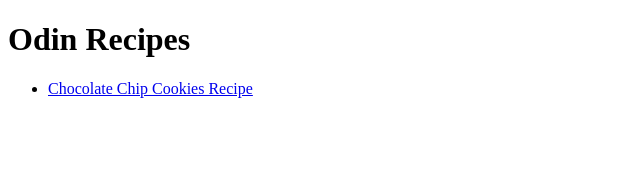
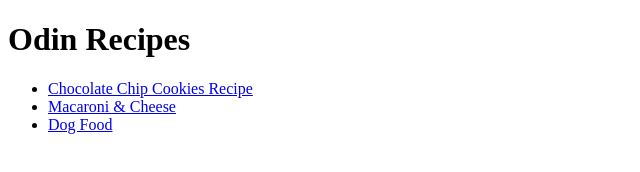
Before and after one commit to jwpettit/odin-recipes, a plain HTML site: page index.html in a window 1280 px wide. Shown: the whole page, without its empty margins (0-640 px from the left). Drawn offline with Linux system fonts and the light colour scheme.

Commit message:
Add Macaroni and Dog Food to list

```diff
--- a/index.html
+++ b/index.html
@@ -9,6 +9,8 @@
     <h1>Odin Recipes</h1>
     <ul>
         <li><a href="recipes/cookie.html">Chocolate Chip Cookies Recipe</a></li>
+        <li><a href="recipes/macaroni.html">Macaroni & Cheese</a></li>
+        <li><a href="recipes/dogfood.html">Dog Food</a></li>
     </ul>
 </body>
 </html>
```
